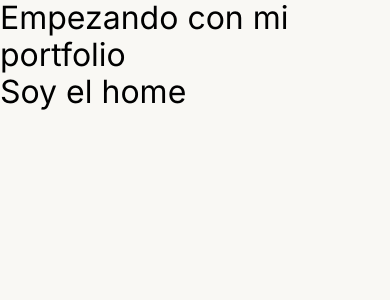
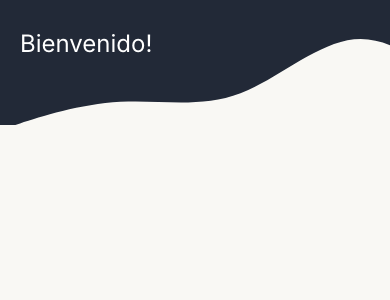
Before and after one commit to jcblastor/portfolio, an Angular app: page / in a window 390 px wide. Shown: the top 300 px of the page. Built offline with nearby package versions, Linux system fonts and the light colour scheme.

Commit message:
added shared.module, home.module, and header responsive

```diff
--- a/src/app/app-routing.module.ts
+++ b/src/app/app-routing.module.ts
@@ -1,7 +1,7 @@
 import { NgModule } from "@angular/core";
 import { RouterModule, Routes } from "@angular/router";
 
-import { HomeComponent } from "./home/home.component";
+import { HomeComponent } from "./index/home/home.component";
 
 const routes: Routes = [
   { path: '', component: HomeComponent, pathMatch: 'full' },
--- a/src/app/app.component.html
+++ b/src/app/app.component.html
@@ -1,3 +1 @@
-<h1>Empezando con mi portfolio</h1>
-
 <router-outlet></router-outlet>
--- a/src/app/app.module.ts
+++ b/src/app/app.module.ts
@@ -2,18 +2,19 @@ import { NgModule } from '@angular/core';
 import { BrowserModule } from '@angular/platform-browser';
 
 import { AppRoutingModule } from './app-routing.module';
+import { SharedModule } from './shared/shared.module';
 
 import { AppComponent } from './app.component';
-import { HomeComponent } from './home/home.component';
+import { HomeModule } from './index/home.module';
 
 @NgModule({
   declarations: [
     AppComponent,
-    HomeComponent
   ],
   imports: [
     BrowserModule,
     AppRoutingModule,
+    HomeModule,
   ],
   providers: [],
   bootstrap: [AppComponent]
--- a/src/app/home/home.component.html
+++ /dev/null
@@ -1 +0,0 @@
-<h1>Soy el home</h1>
--- /dev/null
+++ b/src/app/index/home/home.component.html
@@ -0,0 +1 @@
+<app-header title="Bienvenido!"></app-header>
--- /dev/null
+++ b/src/app/shared/header/header.component.html
@@ -0,0 +1,5 @@
+<header class="header">
+  <div class="header__container">
+    <h2 class="header__title"> {{ title }} </h2>
+  </div>
+</header>
--- /dev/null
+++ b/src/app/shared/header/header.component.scss
@@ -0,0 +1,77 @@
+.header {
+  width: 100%;
+  height: 125px;
+  background-image: url('../../../assets/images/M-header.svg');
+  background-size: contain;
+  background-repeat: no-repeat;
+  background-position: top left;
+
+  &__title {
+    color: white;
+    margin-left: 10px;
+    padding-top: 30px;
+  }
+
+  @media (min-width: 375px) {
+    background-size: cover;
+
+    &__title {
+      margin-left: 20px;
+    }
+  }
+
+  @media (min-width: 425px) {
+    background-image: url('../../../assets/images/T-header.svg');
+    background-position: top left -70px;
+  }
+
+  @media (min-width: 500px) {
+    background-position: top left;
+  }
+
+  @media (min-width: 580px) {
+    height: 140px;
+
+    &__title {
+      margin-left: 50px;
+    }
+  }
+
+  @media (min-width: 768px) {
+    height: 180px;
+    background-position: top left;
+
+    &__title {
+      margin-left: 40px;
+      padding-top: 50px;
+      font-size: 2rem;
+    }
+  }
+
+  @media (min-width: 800px) {
+    background-image: url('../../../assets/images/D-header.svg');
+    background-size: contain;
+  }
+
+  @media (min-width: 1024px) {
+    background-image: url('../../../assets/images/D-header.svg');
+    background-size: cover;
+
+    &__title {
+      font-size: 2rem;
+    }
+  }
+
+  @media (min-width: 1280px) {
+    height: 205px;
+
+    &__container {
+      max-width: 1280px;
+      margin: 0 auto;
+    }
+
+    &__title {
+      margin: 0;
+    }
+  }
+}
```
Also changed, not shown: src/app/index/home.module.ts (added, +18 -0 lines), src/app/shared/header/header.component.ts (added, +10 -0 lines), src/app/shared/shared.module.ts (added, +13 -0 lines), src/app/index/home/home.component.scss (added), src/app/index/home/home.component.ts (renamed from src/app/home/home.component.ts).
